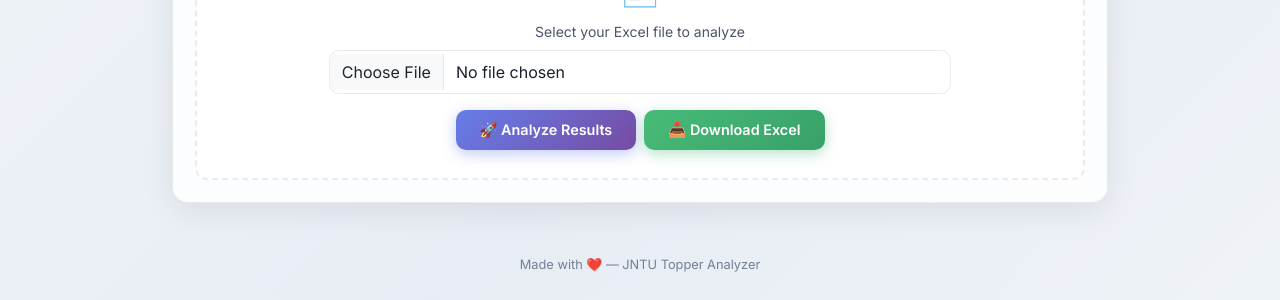
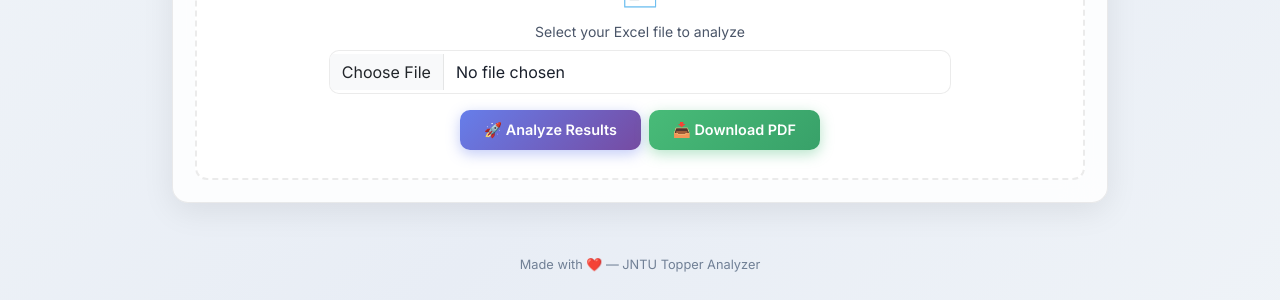
Before and after one commit to saikrishnajanga/jntuh-results-analysis, a Flask app: page / in a window 1280 px wide. Shown: the part 311-611 px from the top of the page. Run offline with Flask 3, Linux system fonts and the light colour scheme.

Commit message:
Replace Excel download with PDF download for single and compare semesters, fix avg marks to per-subject calculation

```diff
--- a/app.py
+++ b/app.py
@@ -1,11 +1,57 @@
 from flask import Flask, render_template, request, send_file, jsonify
 import pandas as pd
 import os
+from fpdf import FPDF
 
 app = Flask(__name__)
 
 UPLOAD_FOLDER = "uploads"
 os.makedirs(UPLOAD_FOLDER, exist_ok=True)
+
+# Store last compare result for PDF download
+last_compare_data = {}
+
+
+def generate_pdf(dataframes_with_titles, filename):
+    """Generate a PDF with multiple tables from dataframes."""
+    pdf = FPDF(orientation='L', format='A4')
+    pdf.set_auto_page_break(auto=True, margin=15)
+
+    for title, df in dataframes_with_titles:
+        pdf.add_page()
+        pdf.set_font('Helvetica', 'B', 16)
+        pdf.set_text_color(102, 126, 234)
+        pdf.cell(0, 12, title, ln=True, align='C')
+        pdf.ln(4)
+
+        cols = list(df.columns)
+        col_count = len(cols)
+        page_width = pdf.w - 20  # margins
+        col_width = page_width / col_count
+
+        # Header
+        pdf.set_font('Helvetica', 'B', 9)
+        pdf.set_fill_color(102, 126, 234)
+        pdf.set_text_color(255, 255, 255)
+        for col in cols:
+            pdf.cell(col_width, 8, str(col), border=1, align='C', fill=True)
+        pdf.ln()
+
+        # Rows
+        pdf.set_font('Helvetica', '', 8)
+        pdf.set_text_color(30, 30, 30)
+        for i, (_, row) in enumerate(df.iterrows()):
+            if i % 2 == 0:
+                pdf.set_fill_color(245, 247, 250)
+            else:
+                pdf.set_fill_color(255, 255, 255)
+            for col in cols:
+                pdf.cell(col_width, 7, str(row[col]), border=1, align='C', fill=True)
+            pdf.ln()
+
+    path = os.path.join(UPLOAD_FOLDER, filename)
+    pdf.output(path)
+    return path
 
 
 def process_file(path):
@@ -44,7 +90,11 @@ def process_file(path):
 
     failed_df = pd.DataFrame({"S.No": range(1, len(failed)+1), "HTNO": failed})
 
-    return by_marks, by_sgpa, failed_df
+    # Per-subject average marks across all passed students
+    avg_per_student = df_pass[df_pass["CR"]>0].groupby("HTNO")["TOTAL"].mean()
+    avg_marks_per_subject = round(avg_per_student.mean(), 2) if len(avg_per_student) > 0 else 0
+
+    return by_marks, by_sgpa, failed_df, avg_marks_per_subject
 
 
 @app.route("/", methods=["GET","POST"])
@@ -63,9 +113,13 @@ def index():
 
         file.save(path)
 
-        by_marks, by_sgpa, failed_df = process_file(path)
+        by_marks, by_sgpa, failed_df, _ = process_file(path)
 
-        by_marks.to_excel("uploads/output.xlsx", index=False)
+        generate_pdf([
+            ("Top Students by Total Marks", by_marks),
+            ("Top Students by SGPA", by_sgpa),
+            ("Failed Students", failed_df)
+        ], "output.pdf")
 
         marks = by_marks.to_html(classes="table table-bordered table-sm text-center", index=False)
 
@@ -111,8 +165,8 @@ def compare():
             file1.save(path1)
             file2.save(path2)
 
-            marks1, sgpa1, failed1 = process_file(path1)
-            marks2, sgpa2, failed2 = process_file(path2)
+            marks1, sgpa1, failed1, avg_marks1 = process_file(path1)
+            marks2, sgpa2, failed2, avg_marks2 = process_file(path2)
 
             p1 = len(marks1)
             f1 = len(failed1)
@@ -123,8 +177,7 @@ def compare():
 
             avg_sgpa1 = round(sgpa1["SGPA"].mean(), 2) if len(sgpa1) > 0 else 0
             avg_sgpa2 = round(sgpa2["SGPA"].mean(), 2) if len(sgpa2) > 0 else 0
-            avg_marks1 = round(marks1["TOTAL MARKS"].mean(), 2) if len(marks1) > 0 else 0
-            avg_marks2 = round(marks2["TOTAL MARKS"].mean(), 2) if len(marks2) > 0 else 0
+            # avg_marks already computed per-subject by process_file
 
             # Find common students and their performance change
             m1 = marks1[["HTNO","TOTAL MARKS"]].rename(columns={"TOTAL MARKS":"MARKS_SEM1"})
@@ -155,6 +208,13 @@ def compare():
                 "common_count": len(common)
             }
 
+            # Store data for PDF download
+            global last_compare_data
+            last_compare_data = {
+                "marks1": marks1, "marks2": marks2,
+                "common": common, "result": result
+            }
+
     return render_template("compare.html", result=result)
 
 
@@ -165,7 +225,41 @@ def health():
 
 @app.route("/download")
 def download():
-    return send_file("uploads/output.xlsx", as_attachment=True)
+    pdf_path = os.path.join(UPLOAD_FOLDER, "output.pdf")
+    if os.path.exists(pdf_path):
+        return send_file(pdf_path, as_attachment=True, download_name="JNTU_Analysis.pdf")
+    return "No analysis available. Please upload and analyze a file first.", 404
+
+
+@app.route("/download-compare")
+def download_compare():
+    global last_compare_data
+    if not last_compare_data:
+        return "No comparison available. Please compare semesters first.", 404
+
+    r = last_compare_data["result"]
+
+    # Create summary dataframe
+    summary = pd.DataFrame({
+        "Metric": ["Total Students", "Passed", "Failed", "Pass %", "Avg SGPA", "Avg Marks"],
+        "Semester 1": [r["sem1"]["total"], r["sem1"]["passed"], r["sem1"]["failed"],
+                       f"{r['sem1']['pass_pct']}%", r["sem1"]["avg_sgpa"], r["sem1"]["avg_marks"]],
+        "Semester 2": [r["sem2"]["total"], r["sem2"]["passed"], r["sem2"]["failed"],
+                       f"{r['sem2']['pass_pct']}%", r["sem2"]["avg_sgpa"], r["sem2"]["avg_marks"]]
+    })
+
+    common = last_compare_data["common"]
+
+    generate_pdf([
+        ("Semester Comparison Summary", summary),
+        ("Student Performance Trends", common)
+    ], "compare_output.pdf")
+
+    return send_file(
+        os.path.join(UPLOAD_FOLDER, "compare_output.pdf"),
+        as_attachment=True,
+        download_name="JNTU_Comparison.pdf"
+    )
 
 
 if __name__ == "__main__":
--- a/requirements.txt
+++ b/requirements.txt
@@ -2,3 +2,4 @@ flask==3.1.0
 pandas==2.2.3
 openpyxl==3.1.5
 gunicorn==23.0.0
+fpdf2==2.8.7
--- a/templates/compare.html
+++ b/templates/compare.html
@@ -631,6 +631,9 @@
                 </div>
                 <div class="text-center mt-3">
                     <button type="submit" class="btn btn-upload">🔍 Compare Results</button>
+                    {% if result %}
+                    <a href="/download-compare" class="btn btn-download" style="background:linear-gradient(135deg,#48bb78,#38a169);border:none;color:white;padding:10px 28px;border-radius:10px;font-weight:600;font-size:0.9rem;margin-left:8px;box-shadow:0 4px 14px rgba(72,187,120,0.4);text-decoration:none;">📥 Download PDF</a>
+                    {% endif %}
                 </div>
             </form>
         </div>
--- a/templates/index.html
+++ b/templates/index.html
@@ -793,7 +793,7 @@
           <input type="file" name="file" required class="form-control w-75 mx-auto mb-3">
           <div class="d-flex gap-2 justify-content-center flex-wrap">
             <button type="submit" class="btn btn-upload">🚀 Analyze Results</button>
-            <a href="/download" class="btn btn-download">📥 Download Excel</a>
+            <a href="/download" class="btn btn-download">📥 Download PDF</a>
           </div>
         </div>
       </form>
```
Also changed, not shown: 3 other files.
